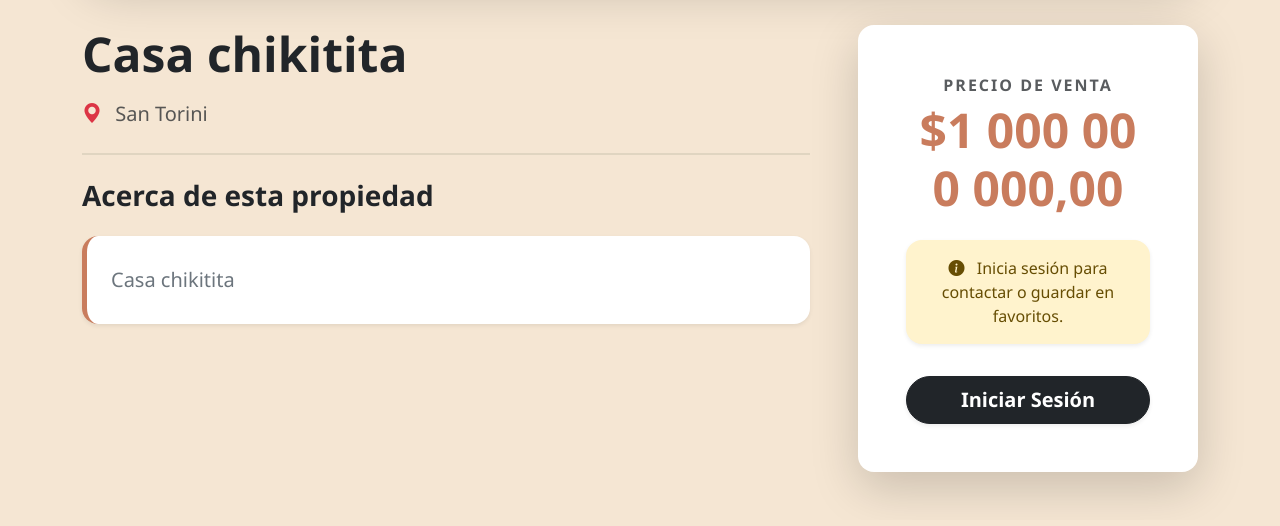
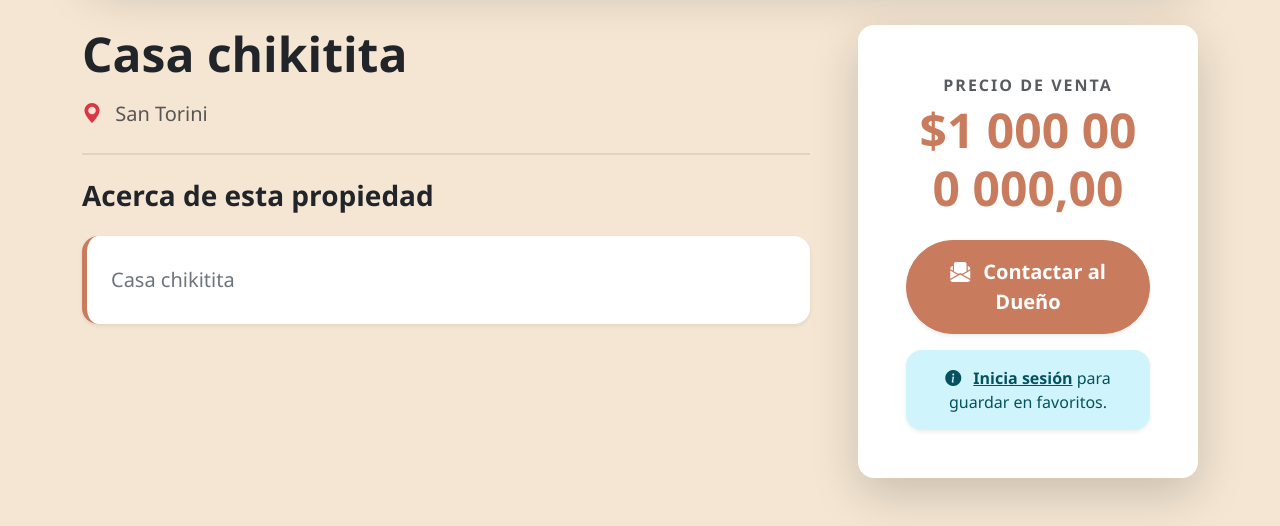
Before and after one commit to Daniel3829/Finca-Raiz, a Django app: template apps/inmuebles/templates/inmuebles/detalle.html in a window 1280 px wide. Shown: the part 563-1089 px from the top of the page. Before the commit the page ends 1064 px from the top, so only its background shows below. Run offline with Django 5.2, Linux system fonts and the light colour scheme; the template is opened without the code that fills it: values that come from a table or form of the project are taken from there, others are empty; data comes from the database, SQL or seed files in the repository.

Commit message:
Corrección de formulaario de contacto

```diff
--- a/apps/inmuebles/templates/inmuebles/detalle.html
+++ b/apps/inmuebles/templates/inmuebles/detalle.html
@@ -61,18 +61,18 @@
                     <h2 class="display-5 fw-bold text-primary mb-4">${{ inmueble.precio|intcomma }}</h2>
 
                     <div class="d-grid gap-3 mt-4">
-                        {% if user.is_authenticated %}
                         <a href="{% url 'contactar_inmueble' inmueble.id %}" class="btn btn-primary btn-lg rounded-pill fw-bold shadow-sm p-3">
                             <i class="bi bi-envelope-paper-fill me-2"></i> Contactar al Dueño
                         </a>
+
+                        {% if user.is_authenticated %}
                         <a href="{% url 'agregar_favorito' inmueble.id %}" class="btn btn-outline-danger btn-lg rounded-pill fw-bold border-2 p-3">
                             <i class="bi bi-heart-fill me-2"></i> Guardar en Favoritos
                         </a>
                         {% else %}
-                        <div class="alert alert-warning rounded-4 border-0 shadow-sm" role="alert">
-                            <i class="bi bi-info-circle-fill me-2"></i> Inicia sesión para contactar o guardar en favoritos.
+                        <div class="alert alert-info rounded-4 border-0 shadow-sm mb-0" role="alert">
+                            <i class="bi bi-info-circle-fill me-2"></i> <a href="{% url 'login' %}" class="alert-link">Inicia sesión</a> para guardar en favoritos.
                         </div>
-                        <a href="{% url 'login' %}" class="btn btn-dark btn-lg rounded-pill fw-bold shadow-sm">Iniciar Sesión</a>
                         {% endif %}
                     </div>
                 </div>
```
Also changed, not shown: media/inmuebles/Captura_de_pantalla_2026-03-01_122610.png (added).
